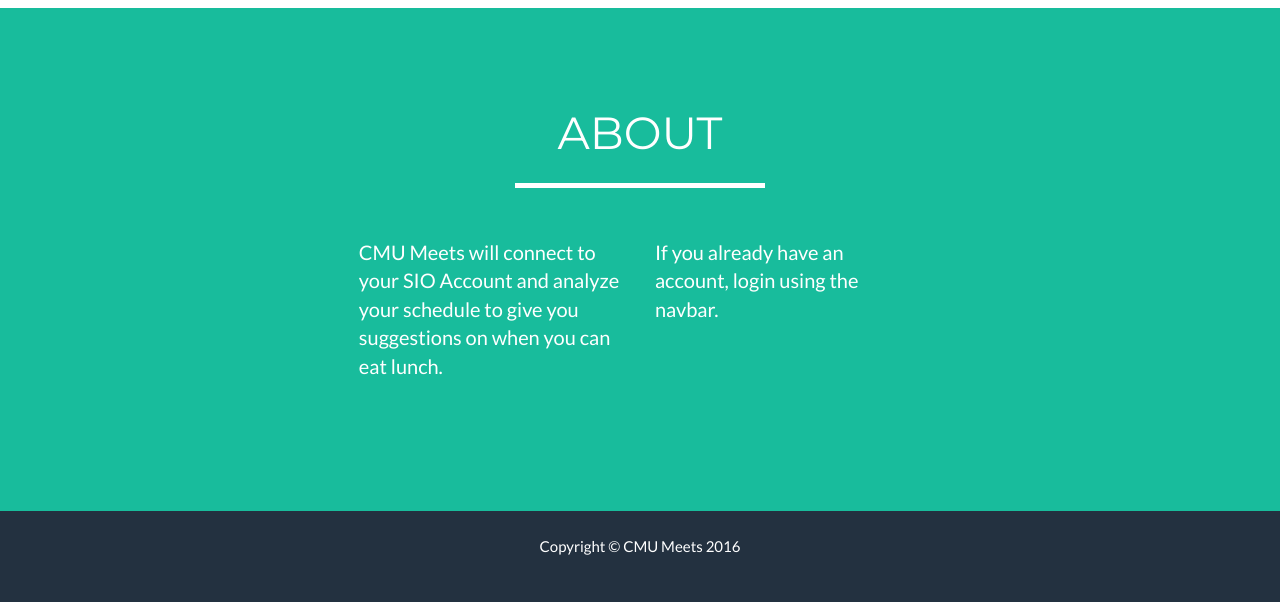
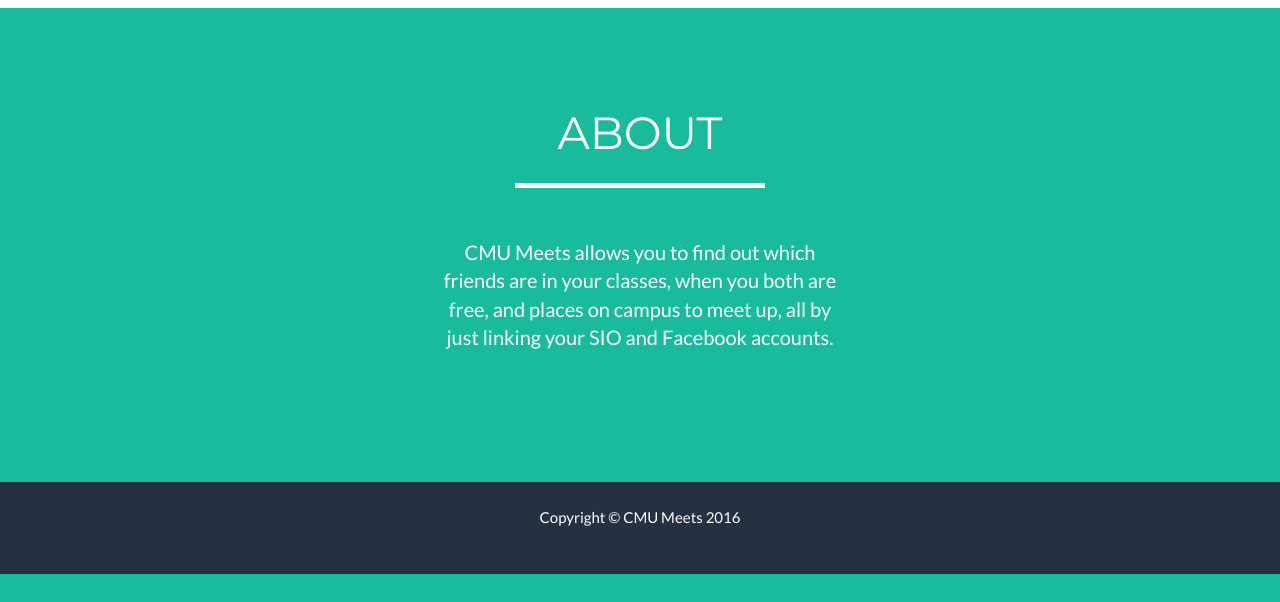
Before and after one commit to ilanbiala/tartanhacks-2015, a Flask app: page / in a window 1280 px wide. Shown: the part 1640-2242 px from the top of the page. After the commit the page ends 2214 px from the top, so only its background shows below. Run offline with Flask 2, Linux system fonts and the light colour scheme; some libraries are stand-ins or nearby versions.

Commit message:
Fix HTML, again

```diff
--- a/templates/index.html
+++ b/templates/index.html
@@ -69,7 +69,7 @@
                         </div>
                     </a>
                     </li>
-                    <li class="page-scroll">
+                    <!-- <li class="page-scroll">
                         <a href="#registerModal" class="portfolio-link" data-toggle="modal">
                         <div class="caption">
                             <div class="caption-content">
@@ -77,7 +77,7 @@
                             </div>
                         </div>
                     </a>
-                    </li>
+                    </li> -->
                 </ul>
             </div>
             <!-- /.navbar-collapse -->
@@ -185,11 +185,8 @@
                 </div>
             </div>
             <div class="row">
-                <div class="col-lg-4 col-lg-offset-2">
-                    <p>CMU Meets will connect to your SIO Account and analyze your schedule to give you suggestions on when you can eat lunch.</p>
-                </div>
-                <div class="col-lg-4">
-                    <p>If you already have an account, login using the navbar.</p>
+                <div class="col-lg-6 col-lg-offset-3">
+                    <center><p>CMU Meets allows you to find out which friends are in your classes, when you both are free, and places on campus to meet up, all by just linking your SIO and Facebook accounts.</p></center>
                 </div>
             </div>
 
```
